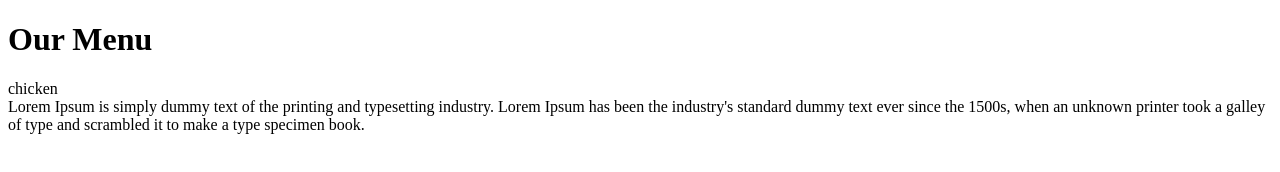
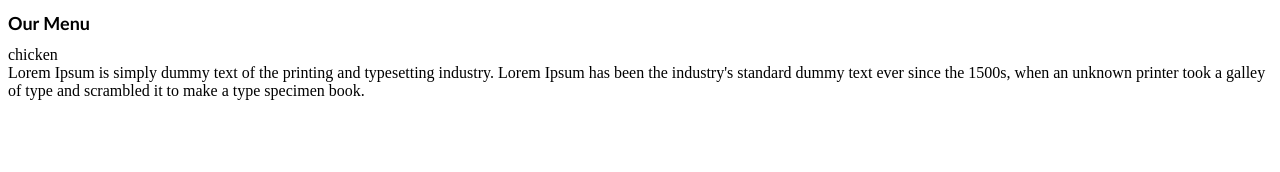
Before and after one commit to sachin-git25/coursera-test, a plain HTML site: page module2-solution/index.html in a window 1280 px wide. Drawn offline with Linux system fonts and the light colour scheme.

Commit message:
adding css

```diff
--- /dev/null
+++ b/module2-solution/CSS/module2.css
@@ -0,0 +1,4 @@
+h1{
+    font-size: large;
+    font-family: 'Trebuchet MS', 'Lucida Sans Unicode', 'Lucida Grande', 'Lucida Sans', Arial, sans-serif;
+}
--- a/module2-solution/index.html
+++ b/module2-solution/index.html
@@ -1,6 +1,7 @@
 <!DOCTYPE html>
 <head>
     <title>Assignment Solution for Module 2</title>
+    <link rel="stylesheet" href="CSS/module2.css">
 </head>
 
 <body>
```
